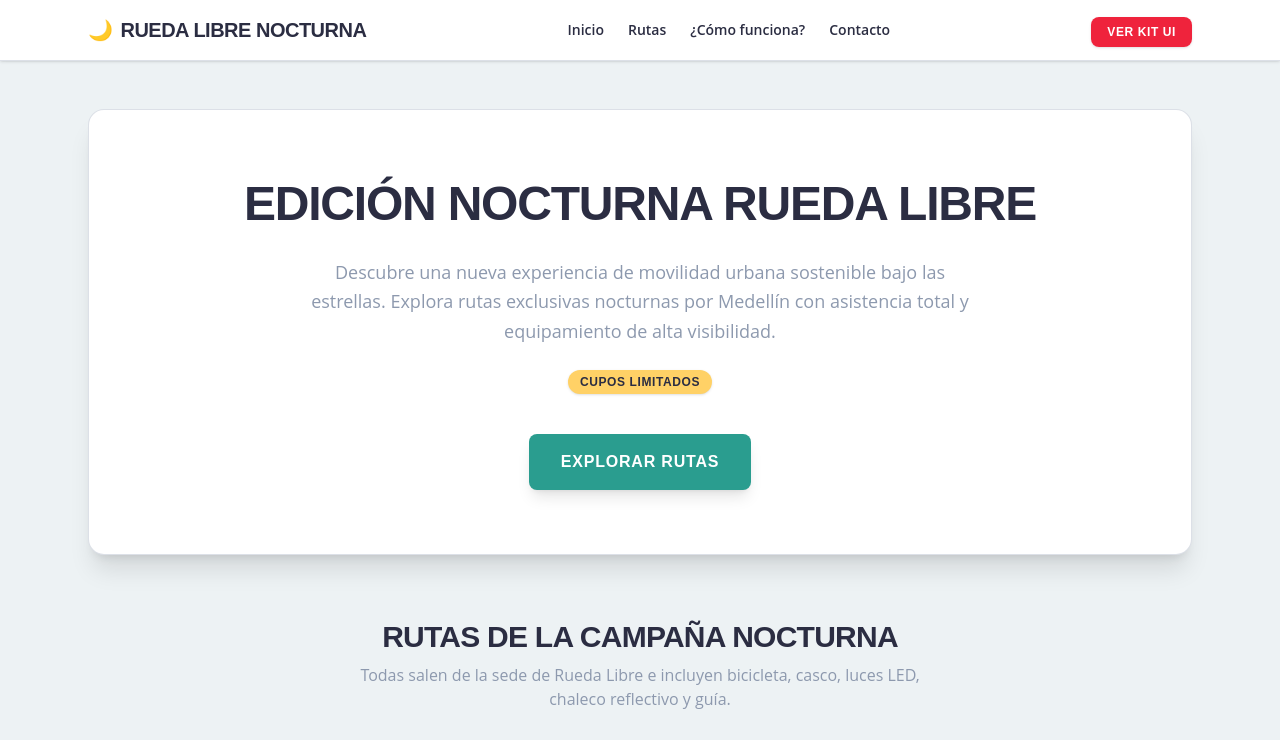
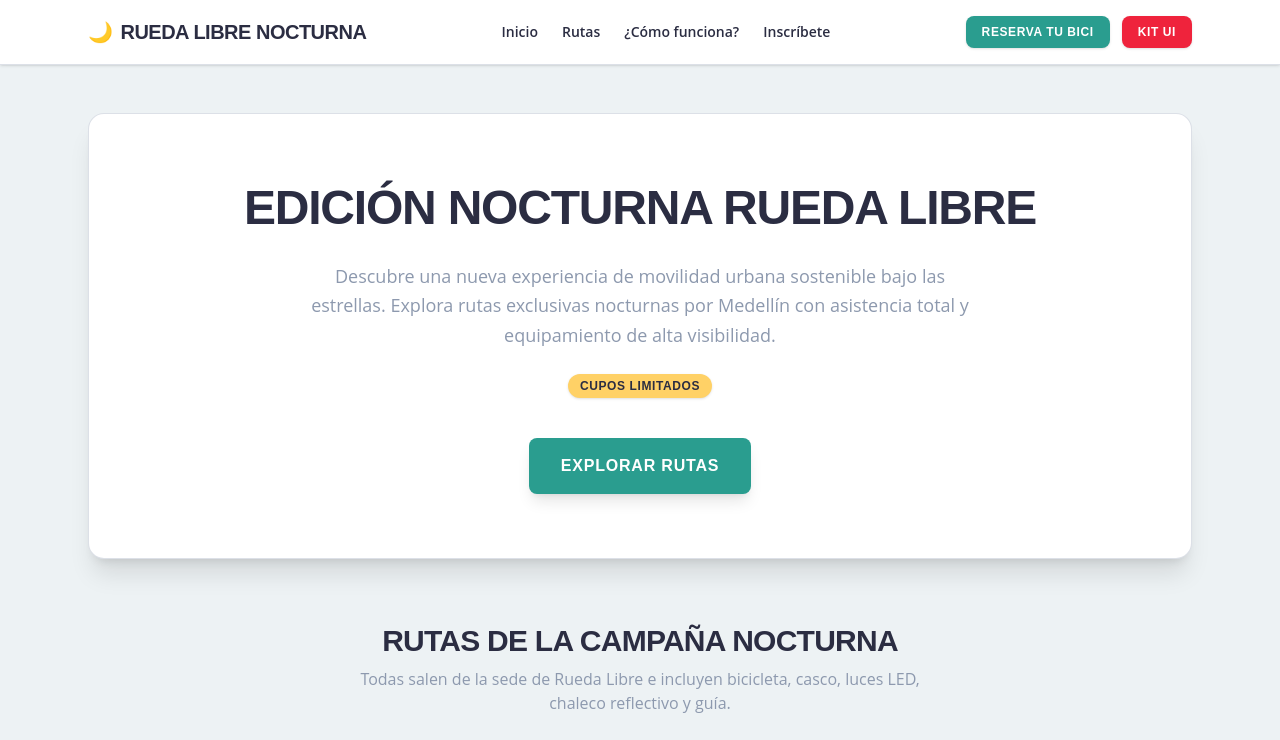
Before and after one commit to askacokitov/rueda-libre, a plain HTML site: page nocturna/index.html in a window 1280 px wide. Shown: the top 740 px of the page. Drawn offline with Linux system fonts and the light colour scheme.

Commit message:
feat: integra la landing de Tailwind con el sitio Bootstrap mediante navegacion cruzada y rutas relativas correctas

```diff
--- a/nocturna/index.html
+++ b/nocturna/index.html
@@ -18,11 +18,14 @@
                 <a href="#hero" class="hover:text-marca-rojo dark:hover:text-amarillo-farol transition-colors">Inicio</a>
                 <a href="#rutas" class="hover:text-marca-rojo dark:hover:text-amarillo-farol transition-colors">Rutas</a>
                 <a href="#como-funciona" class="hover:text-marca-rojo dark:hover:text-amarillo-farol transition-colors">¿Cómo funciona?</a>
-                <a href="#contacto" class="hover:text-marca-rojo dark:hover:text-amarillo-farol transition-colors">Contacto</a>
+                <a href="#inscripcion" class="hover:text-marca-rojo dark:hover:text-amarillo-farol transition-colors">Inscríbete</a>
             </nav>
-            <div>
-                <a href="componentes.html" class="bg-marca-rojo hover:bg-[#d90429] text-white font-heading font-bold uppercase tracking-wider text-xs px-4 py-2 rounded-lg shadow transition-all focus:outline-none focus:ring-4 focus:ring-marca-rojo/40">
-                    Ver Kit UI
+            <div class="flex items-center gap-3">
+                <a href="../paginas/reservas.html" class="bg-verde-ruta hover:bg-[#21867a] text-white font-heading font-bold uppercase tracking-wider text-xs px-4 py-2 rounded-lg shadow transition-all">
+                    Reserva tu bici
+                </a>
+                <a href="componentes.html" class="bg-marca-rojo hover:bg-[#d90429] text-white font-heading font-bold uppercase tracking-wider text-xs px-4 py-2 rounded-lg shadow transition-all">
+                    Kit UI
                 </a>
             </div>
         </div>
```
Also changed, not shown: index.html (+13 -0 lines), paginas/reservas.html (+3 -0 lines), paginas/tarifas.html (+3 -0 lines).
